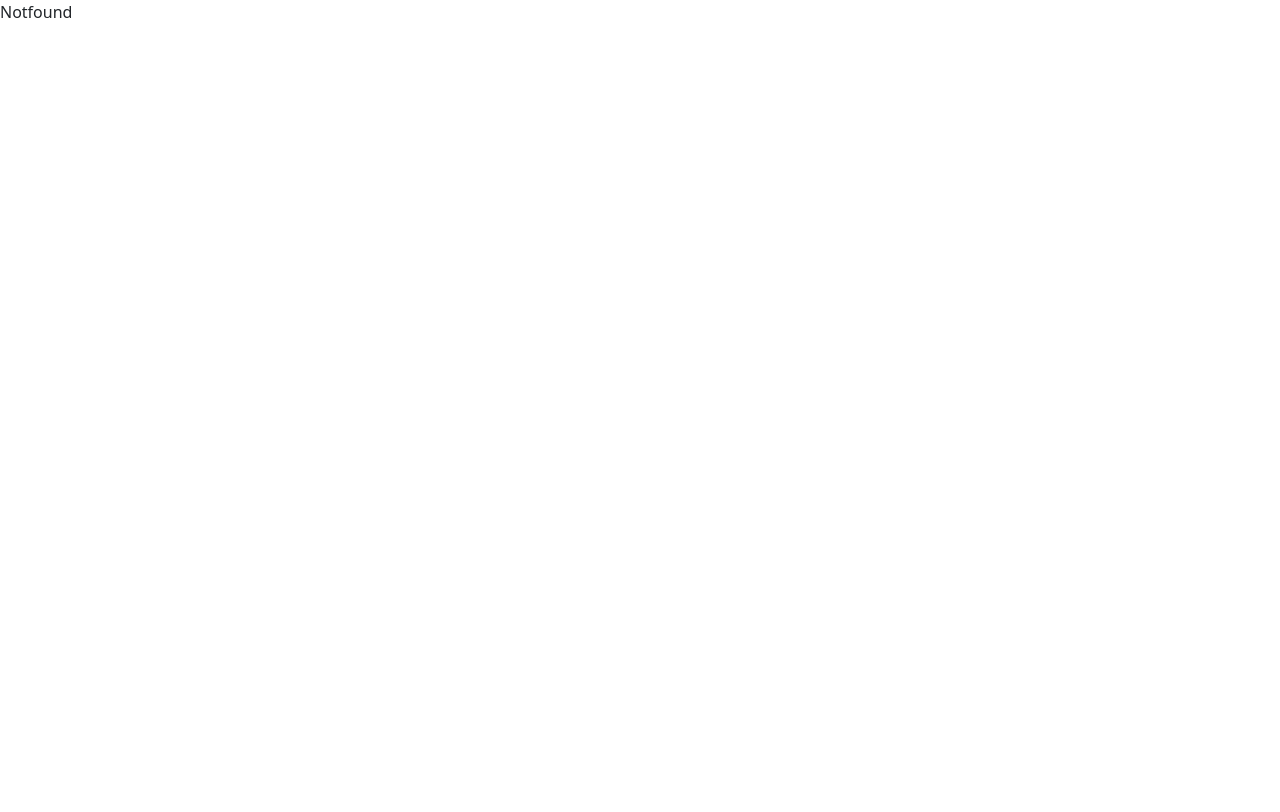
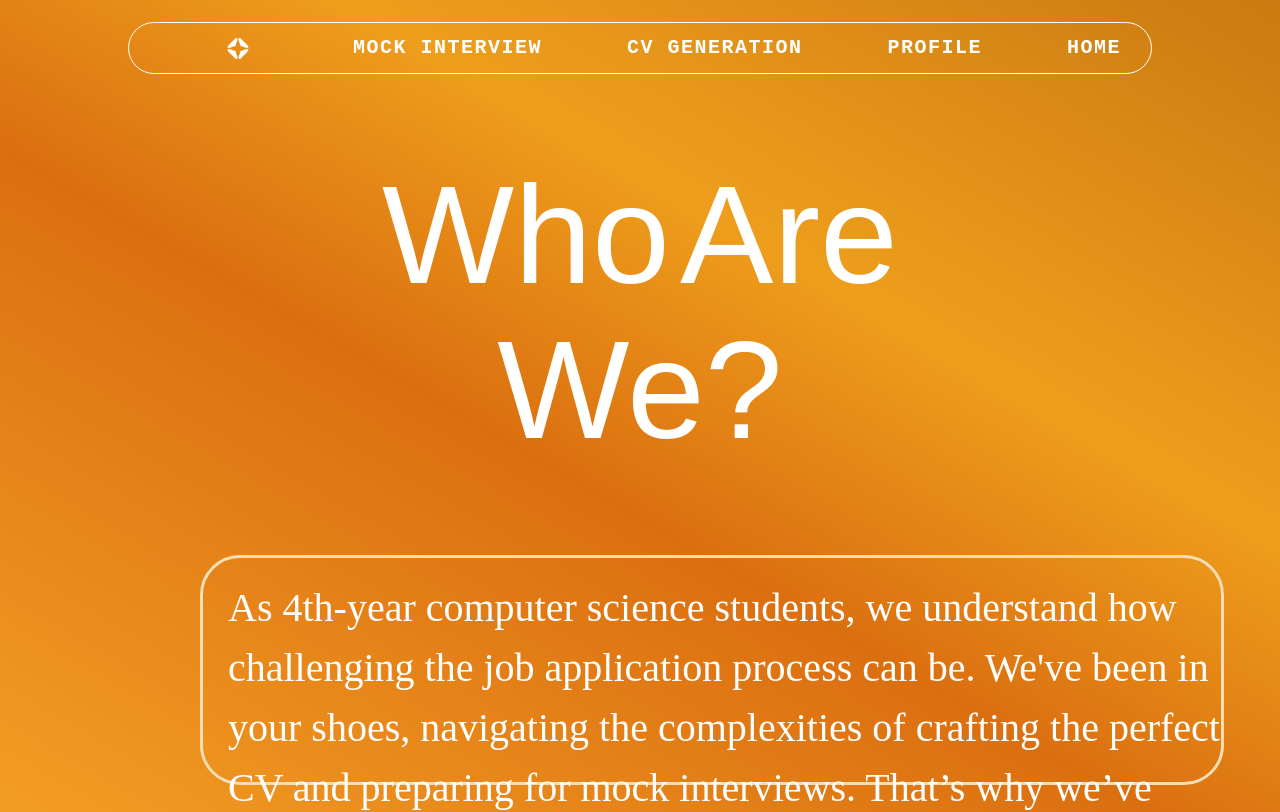
Before and after one commit to mostafamokhtar12/Grad-front, a React (Create React App) app: page /About in a window 1280 px wide. Shown: the top 812 px of the page. Built offline with nearby package versions, Linux system fonts and the light colour scheme.

Commit message:
Interview and about updates

```diff
--- a/src/App.jsx
+++ b/src/App.jsx
@@ -4,11 +4,12 @@ import Layout from "./Components/Layout/Layout";
 import Login from "./Components/Login/Login";
 import Register from "./Components/Register/Register";
 import Notfound from "./Components/Notfound/Notfound";
-import Interview from "./Components/Interview/Interview";
 import Profile from "./Components/Profile/Profile";
 import Home from "./Components/Homepage/Home";
 import PreInterview from "./Components/Preinterview/Preinterview";
 import InterviewTest from "./Components/InterviewTest/InterviewTest";
+import Interview from "./Components/Interview/Interview";
+import About from "./Components/About/About";
 export default function App() {
   let routes = createBrowserRouter([
     {
@@ -16,12 +17,13 @@ export default function App() {
       element: <Layout />,
       children: [
         { index: true, element: <Login /> },
-        { path: "interview/:role", element: <InterviewTest /> },
+        { path: "interview/:role", element: <Interview /> },
         { path: "Profile", element: <Profile /> },
         { path: "home", element: <Home /> },
         { path: "PreInterview", element: <PreInterview /> },
         { path: "signup", element: <Register /> },
         { path: "*", element: <Notfound /> },
+        { path: "About", element: <About /> },
       ],
     },
   ]);
--- /dev/null
+++ b/src/Components/About/About.css
@@ -0,0 +1,94 @@
+@font-face {
+  font-family: "croc";
+  src: "assets/fonts/croc.ttf" format("truetype");
+}
+
+@font-face {
+  font-family: "suisse";
+  src: "assets/fonts/fonnts.com-Suisse_Intl_Regular.ttf" format("truetype");
+}
+
+.Container {
+  width: 100%;
+  height: 1000px;
+  background: rgb(2, 0, 36);
+  background: linear-gradient(
+    30deg,
+    rgba(2, 0, 36, 1) 0%,
+    rgba(231, 210, 131, 1) 0%,
+    rgba(244, 158, 36, 1) 10%,
+    rgb(219, 111, 16) 49%,
+    rgb(238, 158, 28) 69%,
+    rgb(202, 122, 16) 100%
+  );
+  display: flex;
+  justify-content: center;
+  align-items: center;
+  flex-direction: column;
+}
+
+.question {
+  color: white;
+  font-size: 140px;
+  margin-bottom: 360px;
+  position: absolute;
+  width: 700px;
+  text-align: center;
+  font-family: "croc", sans-serif;
+  word-spacing: -21px;
+  line-height: 155px;
+}
+
+.Answer {
+  display: grid;
+  background-color: transparent;
+  width: 80%;
+  height: calc(100vh - 570px);
+  position: absolute;
+  bottom: 15px;
+  left: 0;
+  border: 3px solid wheat;
+  margin-left: 200px;
+  border-radius: 40px;
+  -webkit-border-radius: 40px;
+  -moz-border-radius: 40px;
+  -ms-border-radius: 40px;
+  -o-border-radius: 40px;
+  color: white;
+  align-items: start;
+}
+
+.ANS {
+  position: relative;
+  text-align: left;
+  width: 100%;
+  padding: 10px;
+  color: white;
+  font-family: "suisse";
+  word-wrap: break-word;
+  font-size: 40px;
+  margin-left: 15px;
+  margin-top: 10px;
+  font-weight: 300;
+}
+
+.question,
+.ANS {
+  opacity: 0;
+  transform: translateY(20px);
+  transition: opacity 0.7s ease, transform 0.7s ease;
+  -webkit-transition: opacity 0.7s ease, transform 0.7s ease;
+  -moz-transition: opacity 0.7s ease, transform 0.7s ease;
+  -ms-transition: opacity 0.7s ease, transform 0.7s ease;
+  -o-transition: opacity 0.7s ease, transform 0.7s ease;
+}
+
+body.loaded .question,
+body.loaded .ANS {
+  opacity: 1;
+  transform: translateY(0);
+  -webkit-transform: translateY(0);
+  -moz-transform: translateY(0);
+  -ms-transform: translateY(0);
+  -o-transform: translateY(0);
+}
--- /dev/null
+++ b/src/Components/About/About.jsx
@@ -0,0 +1,43 @@
+import React, { useEffect } from "react";
+import { useLocation } from "react-router-dom";
+import Portalss from "../../assets/Portalss.png";
+import "./About.css";
+import { Link } from "react-router-dom";
+
+export default function About() {
+  const location = useLocation();
+
+  useEffect(() => {
+    document.body.classList.remove("loaded");
+    setTimeout(() => {
+      document.body.classList.add("loaded");
+    }, 500);
+  }, [location]);
+
+  return (
+    <div className="Container">
+      <div className="bar">
+        <img src={Portalss} alt="Logo-photo" className="logo" />
+
+        <Link to="/Preinterview">MOCK INTERVIEW</Link>
+        <Link to="/cv-generation">CV GENERATION</Link>
+        <Link to="/Profile">PROFILE</Link>
+        <Link to="/Home">HOME</Link>
+      </div>
+      <div className="question">
+        <p>Who Are We?</p>
+      </div>
+      <div className="Answer">
+        <p className="ANS">
+          As 4th-year computer science students, we understand how challenging
+          the job application process can be. We've been in your shoes,
+          navigating the complexities of crafting the perfect CV and preparing
+          for mock interviews. That’s why we’ve developed this platform—to
+          simplify the tasks and make the job application process more efficient
+          and personalized for you. We’ve faced the same difficulties, and now
+          we want to help you overcome them with ease.
+        </p>
+      </div>
+    </div>
+  );
+}
--- a/src/Components/Interview/Interview.jsx
+++ b/src/Components/Interview/Interview.jsx
@@ -1,9 +1,63 @@
-import React from "react";
+import React, { useState, useEffect, useRef } from "react";
 import "./interview.css";
 import { FontAwesomeIcon } from "@fortawesome/react-fontawesome";
 import { faHome, faMicrophone } from "@fortawesome/free-solid-svg-icons";
 import { Link } from "react-router-dom";
+
 export default function Interview() {
+  const [messages, setMessages] = useState([]);
+  const [isRecording, setIsRecording] = useState(false);
+  const chatContainerRef = useRef(null);
+
+  //Scrolling func.
+  const scrollToBottom = () => {
+    if (chatContainerRef.current) {
+      chatContainerRef.current.scrollTop =
+        chatContainerRef.current.scrollHeight;
+    }
+  };
+
+  useEffect(() => {
+    scrollToBottom();
+  }, [messages]);
+
+  useEffect(() => {
+    const timer = setTimeout(() => {
+      setMessages([
+        { text: "Hello! Can you please introduce yourself?", isBot: true },
+      ]);
+    }, 1000);
+
+    return () => clearTimeout(timer);
+  }, []);
+
+  //(simulated recording)
+  const handleRecording = () => {
+    setIsRecording(true);
+
+    setTimeout(() => {
+      setMessages((prev) => [
+        ...prev,
+        {
+          text: "My name is John and I'm a software developer...",
+          isBot: false,
+        },
+      ]);
+
+      setTimeout(() => {
+        setMessages((prev) => [
+          ...prev,
+          {
+            text: "Great! What are your key strengths as a developer?",
+            isBot: true,
+          },
+        ]);
+      }, 1500);
+
+      setIsRecording(false);
+    }, 2000);
+  };
+
   return (
     <div className="interview-page">
       <p className="site-name">Interview Coach</p>
@@ -11,8 +65,29 @@ export default function Interview() {
         <FontAwesomeIcon icon={faHome} className="Home-logo-second" />
       </Link>
       <div className="interview-container">
+        <div className="chat-container" ref={chatContainerRef}>
+          {messages.map((message, index) => (
+            <div
+              key={index}
+              className={`message ${
+                message.isBot ? "bot-message" : "user-message"
+              }`}
+            >
+              <div className="message-content">{message.text}</div>
+            </div>
+          ))}
+        </div>
         <div className="Answer-Section">
-          <FontAwesomeIcon icon={faMicrophone} className="Mic-logo" />
+          <button
+            onClick={handleRecording}
+            disabled={isRecording}
+            className={`mic-button ${isRecording ? "recording" : ""}`}
+          >
+            <FontAwesomeIcon icon={faMicrophone} className="Mic-logo" />
+          </button>
+          {isRecording && (
+            <div className="recording-indicator">Recording...</div>
+          )}
         </div>
       </div>
     </div>
--- a/src/Components/Interview/interview.css
+++ b/src/Components/Interview/interview.css
@@ -1,3 +1,4 @@
+/* Existing styles (maintained) */
 .interview-page {
   position: fixed;
   overflow-y: auto;
@@ -33,6 +34,7 @@
   -moz-border-radius: 40px;
   -ms-border-radius: 40px;
   -o-border-radius: 40px;
+  flex-direction: column;
 }
 
 .Home-logo-second {
@@ -60,11 +62,144 @@
   z-index: 16;
   background-color: rgb(255, 255, 255);
   justify-content: center;
+  align-items: center;
+  bottom: 0;
+  border-bottom-left-radius: 34px;
+  border-bottom-right-radius: 34px;
 }
 
 .Mic-logo {
-  position: absolute;
-  margin-top: 24px;
-  height: 57px;
+  margin-left: 1.5px;
+  position: relative;
+  height: 56px;
   color: #ec872c;
 }
+
+.chat-container {
+  flex: 1;
+  width: 100%;
+  padding: 30px 40px;
+  overflow-y: auto;
+  margin-bottom: 180px;
+  display: flex;
+  flex-direction: column;
+  gap: 22px;
+  scroll-behavior: smooth;
+  overscroll-behavior: contain;
+  align-items: flex-start;
+}
+
+.message {
+  max-width: 72%;
+  width: fit-content;
+  padding: 18px 20px;
+  border-radius: 26px;
+  line-height: 1.6;
+  position: relative;
+  animation: fadeIn 0.3s ease-out;
+  font-size: 18px;
+  box-shadow: 0 2px 4px rgba(0, 0, 0, 0.1);
+  -webkit-border-radius: 26px;
+  -moz-border-radius: 26px;
+  -ms-border-radius: 26px;
+  -o-border-radius: 26px;
+  -webkit-animation: fadeIn 0.3s ease-out;
+}
+
+.bot-message {
+  align-self: flex-start;
+  background-color: #ffffff;
+  color: #333333;
+  border-bottom-left-radius: 6px;
+  border: 1px solid #f0e6d2;
+}
+
+.user-message {
+  align-self: flex-end;
+  background-color: #ec872c;
+  color: white;
+  border-bottom-right-radius: 5px;
+}
+
+.mic-button {
+  width: 85px;
+  height: 85px;
+  border-radius: 100%;
+  background: white;
+  border: 2.7px solid #f0e6d2;
+  cursor: pointer;
+  display: flex;
+  align-items: center;
+  justify-content: center;
+  transition: all 0.2s;
+  -webkit-border-radius: 100%;
+  -moz-border-radius: 100%;
+  -ms-border-radius: 100%;
+  -o-border-radius: 100%;
+  -webkit-transition: all 0.2s;
+  -moz-transition: all 0.2s;
+  -ms-transition: all 0.2s;
+  -o-transition: all 0.2s;
+}
+
+.mic-button:hover {
+  transform: scale(1.06);
+  box-shadow: 0 4px 10px rgba(0, 0, 0, 0.1);
+  -webkit-transform: scale(1.06);
+  -moz-transform: scale(1.06);
+  -ms-transform: scale(1.06);
+  -o-transform: scale(1.06);
+}
+
+.mic-button.recording {
+  background: #ff6b6b;
+  border-color: #ff5252;
+}
+
+.mic-button.recording .Mic-logo {
+  color: white;
+}
+
+.recording-indicator {
+  position: absolute;
+  bottom: 30px;
+  color: #ff5252;
+  font-size: 16px;
+  font-weight: 600;
+}
+
+@keyframes fadeIn {
+  from {
+    opacity: 0;
+    transform: translateY(10px);
+  }
+  to {
+    opacity: 1;
+    transform: translateY(0);
+  }
+}
+
+.chat-container::-webkit-scrollbar {
+  width: 8px;
+}
+
+.chat-container::-webkit-scrollbar-track {
+  background: rgba(255, 242, 217, 0.5);
+  border-radius: 10px;
+}
+
+.chat-container::-webkit-scrollbar-thumb {
+  background: #ec872c;
+  border-radius: 10px;
+}
+
+@media (max-width: 1000px) {
+  .interview-container {
+    width: 95%;
+  }
+
+  .message {
+    max-width: 80%;
+    font-size: 16px;
+  }
+}
--- a/src/Components/Login/Login.module.css
+++ b/src/Components/Login/Login.module.css
@@ -9,22 +9,29 @@
 }
 
 .bgMain {
-    background: rgb(255, 137, 0);
-    background: radial-gradient(circle, rgba(255, 137, 0, 1) 0%, rgba(233, 148, 148, 1) 100%);
+  background: rgb(2, 0, 36);
+  background: linear-gradient(
+    30deg,
+    rgba(2, 0, 36, 1) 0%,
+    rgba(231, 210, 131, 1) 0%,
+    rgba(244, 158, 36, 1) 10%,
+    rgb(241, 123, 20) 49%,
+    rgba(244, 164, 36, 1) 69%,
+    rgba(242, 155, 38, 1) 100%
+  );
 }
 
-
-@import url('https://fonts.googleapis.com/css2?family=Rubik+Mono+One&display=swap');
+@import url("https://fonts.googleapis.com/css2?family=Rubik+Mono+One&display=swap");
 
 .myFont {
-  font-family: 'Rubik Mono One', sans-serif;
+  font-family: "Rubik Mono One", sans-serif;
 }
 
-.logo{
+.logo {
   width: 10%;
   height: 100%;
 }
 
-img{
+img {
   width: 100%;
 }
--- a/src/Components/Navbar/Navbar.css
+++ b/src/Components/Navbar/Navbar.css
@@ -14,7 +14,7 @@
   background-color: transparent;
   color: #ffffff;
   font-family: "Courier New", monospace;
-  z-index: 2000;
+  z-index: 4000;
   transition: 0.55s ease;
   -webkit-transition: 0.55s ease;
   -moz-transition: 0.55s ease;
--- a/src/Components/Navbar/Navbar.jsx
+++ b/src/Components/Navbar/Navbar.jsx
@@ -6,9 +6,7 @@ import "./Navbar.css";
 const Navbar = () => {
   return (
     <div className="bar">
-      <Link to="/">
-        <img src={Portalss} alt="Logo-photo" className="logo" />
-      </Link>
+      <img src={Portalss} alt="Logo-photo" className="logo" />
       <Link to="/about">ABOUT</Link>
       <Link to="/cv-generation">CV GENERATION</Link>
       <Link to="/Profile">PROFILE</Link>
--- a/src/Components/Preinterview/preInterview.css
+++ b/src/Components/Preinterview/preInterview.css
@@ -1,4 +1,3 @@
-/* Dropdown container */
 .dropdown-container {
   position: relative;
   display: flex;
--- a/src/Components/Register/Register.module.css
+++ b/src/Components/Register/Register.module.css
@@ -9,22 +9,29 @@
 }
 
 .bgMain {
-    background: rgb(255, 137, 0);
-    background: radial-gradient(circle, rgba(255, 137, 0, 1) 0%, rgba(233, 148, 148, 1) 100%);
+  background: rgb(2, 0, 36);
+  background: linear-gradient(
+    30deg,
+    rgba(2, 0, 36, 1) 0%,
+    rgba(231, 210, 131, 1) 0%,
+    rgba(244, 158, 36, 1) 10%,
+    rgb(241, 123, 20) 49%,
+    rgba(244, 164, 36, 1) 69%,
+    rgba(242, 155, 38, 1) 100%
+  );
 }
 
-
-@import url('https://fonts.googleapis.com/css2?family=Rubik+Mono+One&display=swap');
+@import url("https://fonts.googleapis.com/css2?family=Rubik+Mono+One&display=swap");
 
 .myFont {
-  font-family: 'Rubik Mono One', sans-serif;
+  font-family: "Rubik Mono One", sans-serif;
 }
 
-.logo{
+.logo {
   width: 10%;
   height: 100%;
 }
 
-img{
+img {
   width: 100%;
 }
--- a/src/Components/Startbutton/Startbutton.jsx
+++ b/src/Components/Startbutton/Startbutton.jsx
@@ -9,7 +9,7 @@ export default function Startbutton({ selectedRole }) {
       alert("Please select a role first!");
       return;
     }
-    navigate(`/interview/${selectedRole}`);
+    navigate(`/Interview/${selectedRole}`);
   };
 
   return (
```
Also changed, not shown: src/assets/Fonts/Croc-vmpKO.ttf (added), src/assets/Fonts/fonnts.com-Suisse_Intl_Regular.ttf (added). Lines whose indentation alone changed are shown as unchanged.
